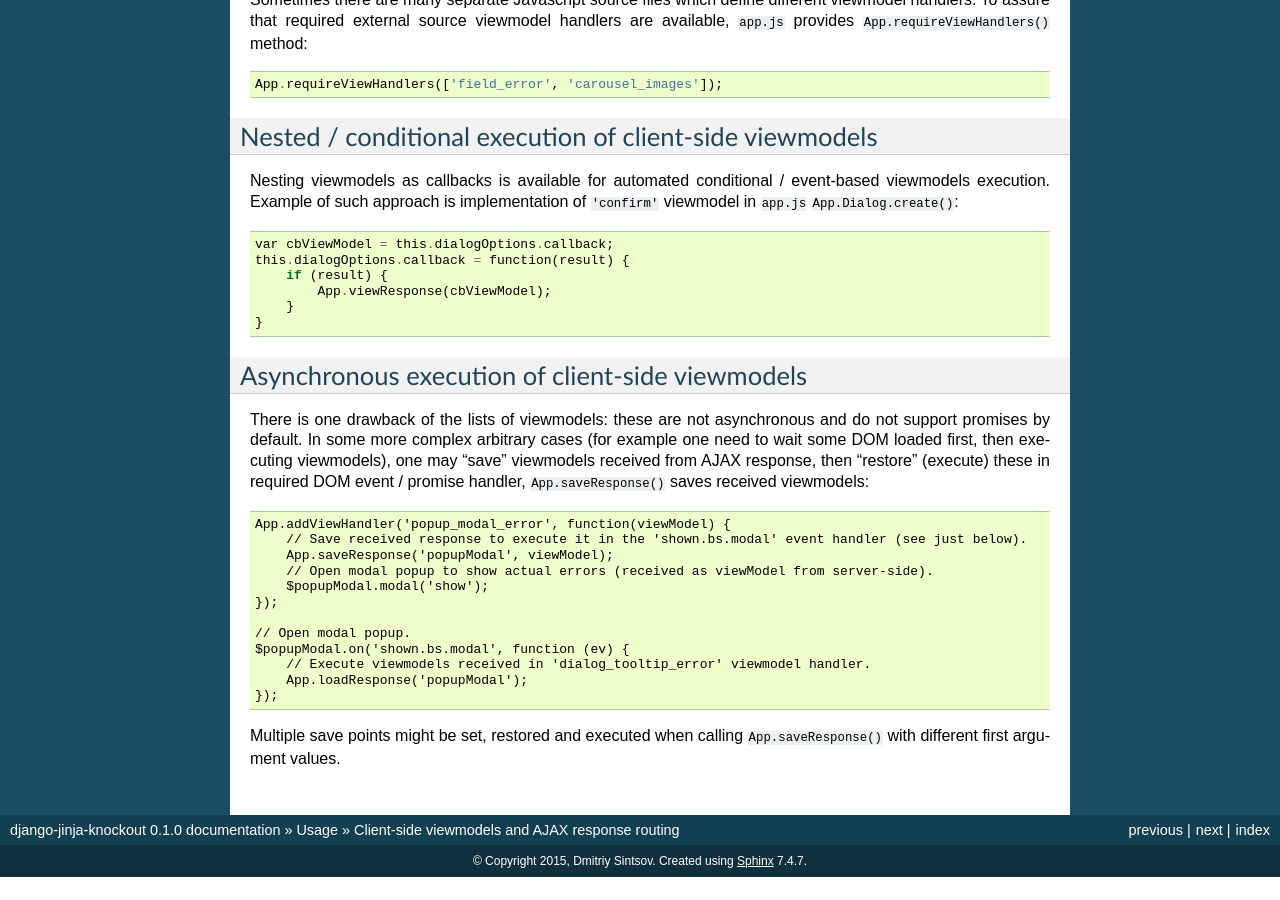
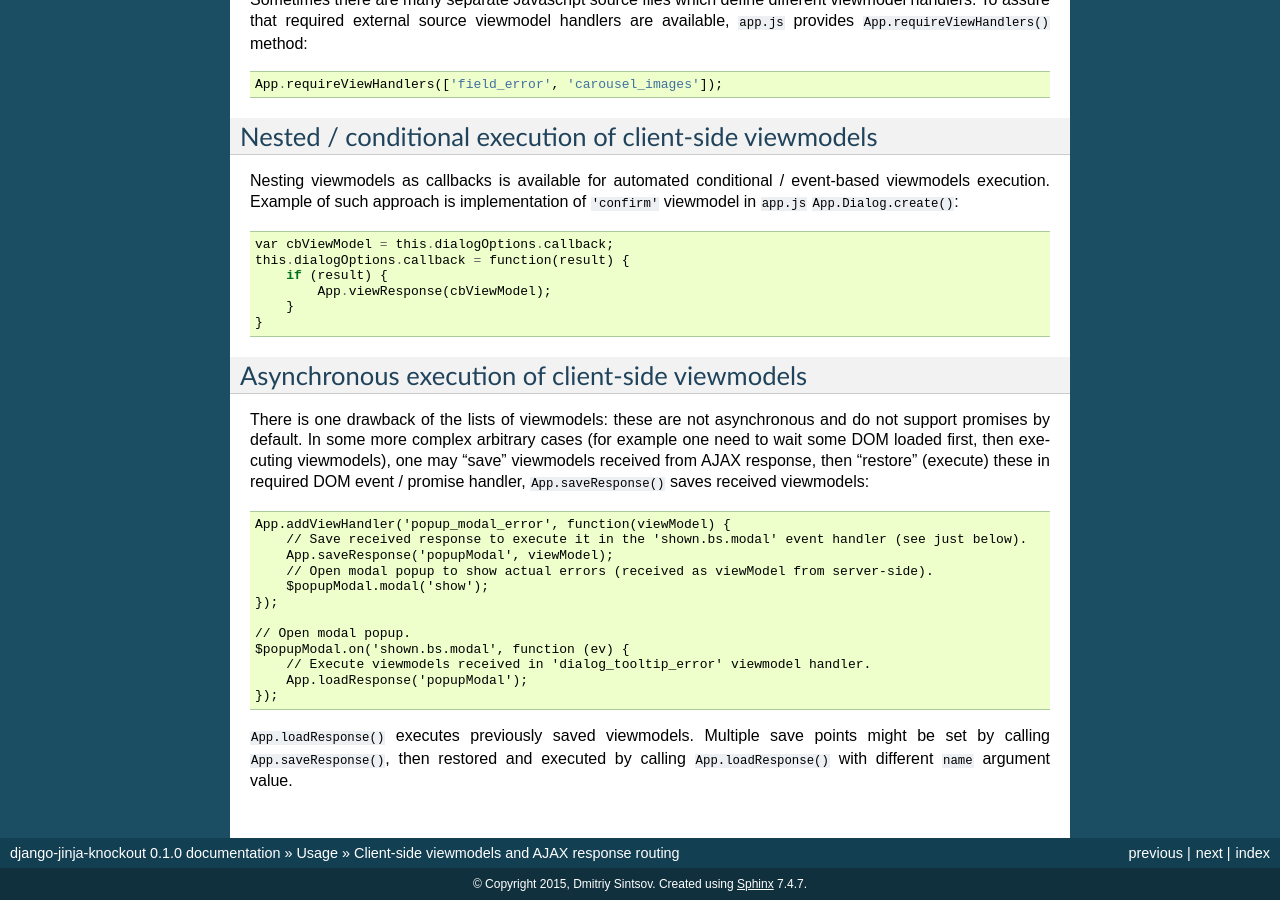
Before and after one commit to Dmitri-Sintsov/django-jinja-knockout, a Sphinx documentation site: the page built from docs/viewmodels.rst, in a window 1280 px wide and 900 px high, scrolled down 7209 px. Built offline with Sphinx 7.4.7, drawn with Linux system fonts in a browser that asks for light colours; before the commit the page ends 8086 px from its top, so only the background shows below that.

Commit message:
Updating viewmodels.rst.

```diff
--- a/docs/viewmodels.rst
+++ b/docs/viewmodels.rst
@@ -429,5 +429,6 @@ handler, ``App.saveResponse()`` saves received viewmodels::
         App.loadResponse('popupModal');
     });
 
-Multiple save points might be set, restored and executed when calling ``App.saveResponse()`` with different first
-argument values.
+``App.loadResponse()`` executes previously saved viewmodels. Multiple save points might be set by calling
+``App.saveResponse()``, then restored and executed by calling ``App.loadResponse()`` with different ``name`` argument
+value.
```
